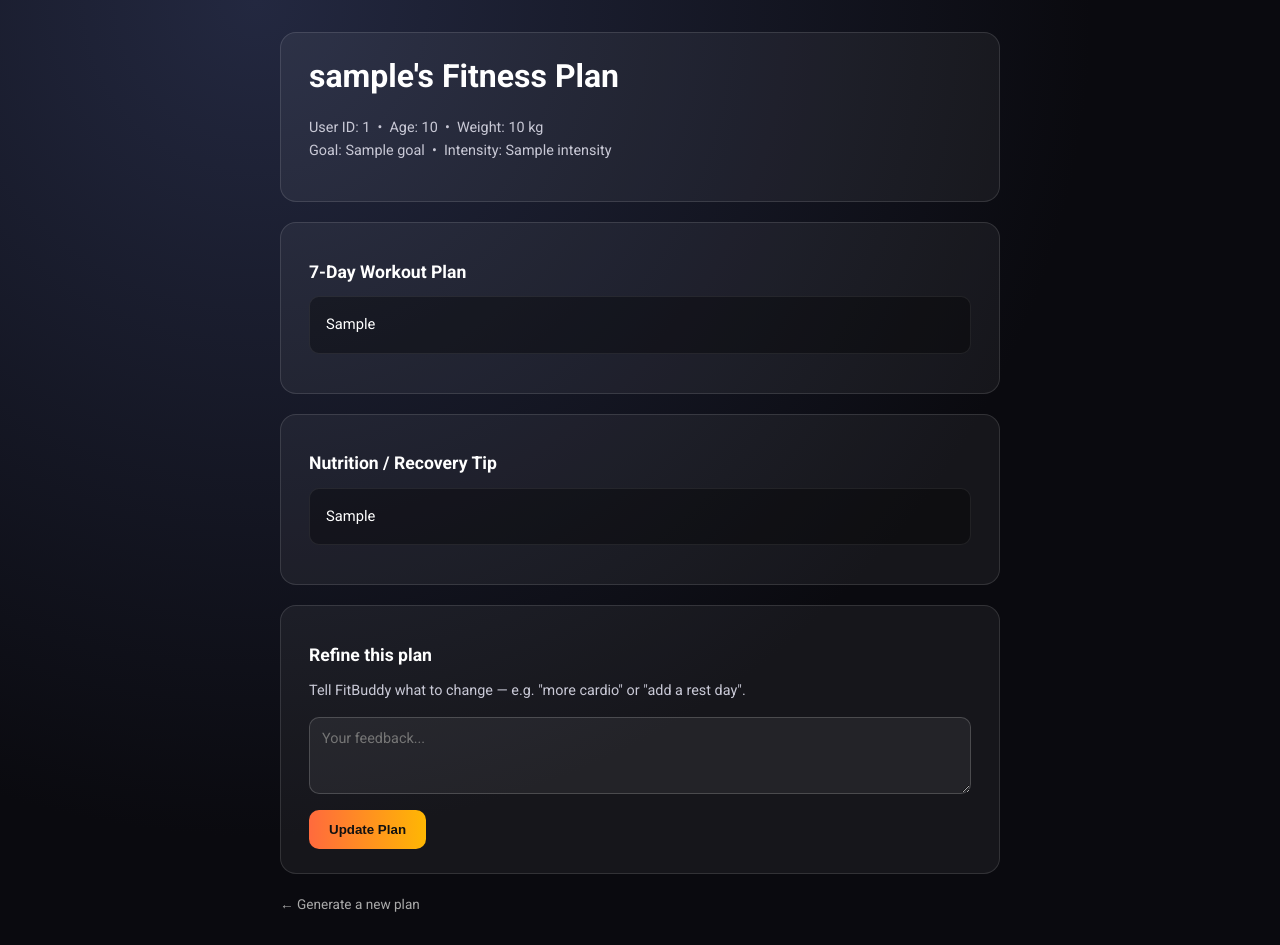
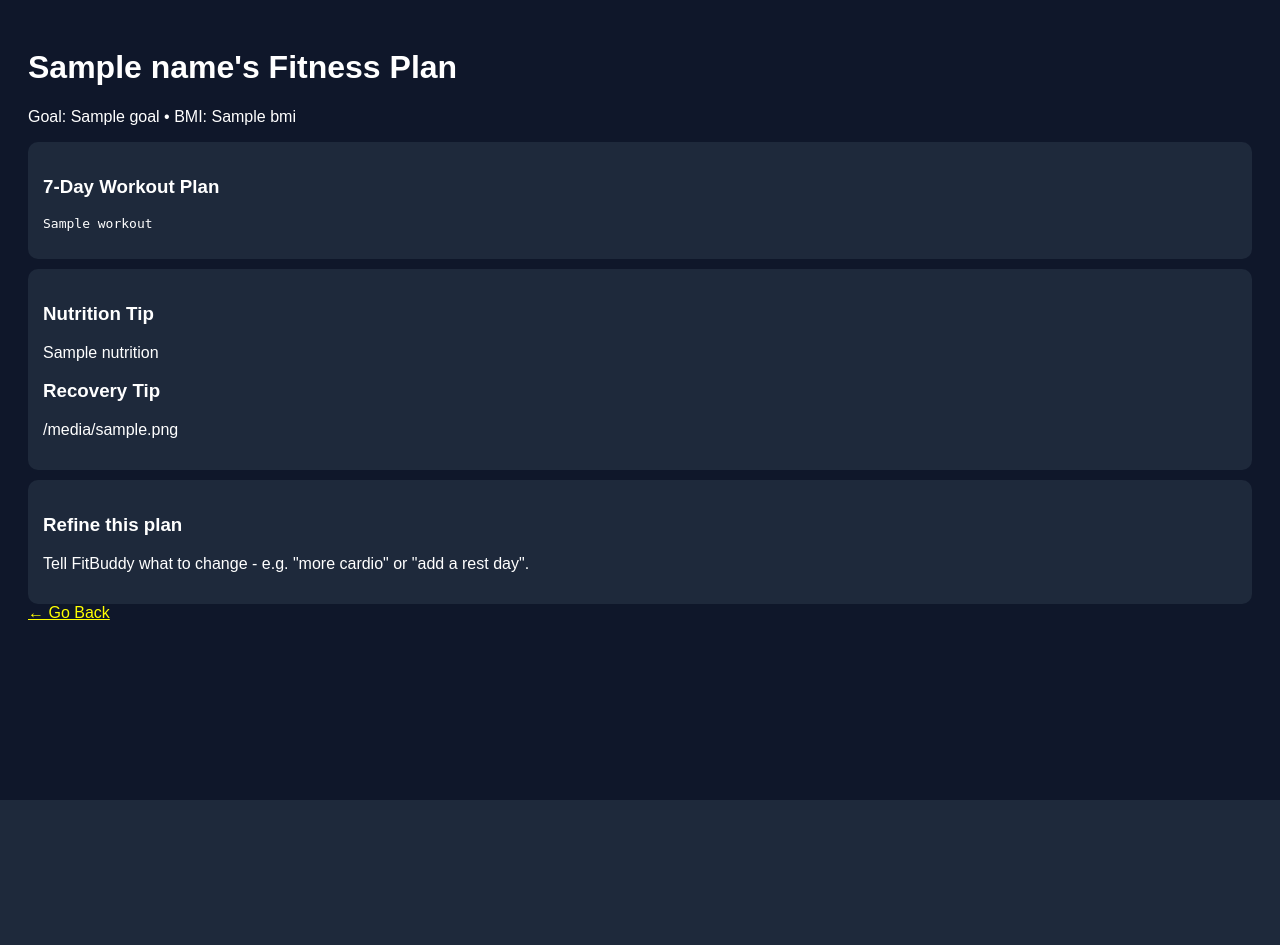
Before and after one commit to saranyasankar976-lab/fit-buddy-AI-Fitness-plan-generator, a FastAPI app: template templates/result.html in a window 1280 px wide. After the commit the page ends 800 px from the top, so only its background shows below. Run offline with FastAPI, Linux system fonts and the light colour scheme; the template is opened without the code that fills it: most values are stand-ins (such as "Sample title", 1, 10 or a date in 2020).

Commit message:
Update result.html

```diff
--- a/templates/result.html
+++ b/templates/result.html
@@ -1,93 +1,27 @@
 <!DOCTYPE html>
-<html lang="en">
-<head>
-<meta charset="UTF-8">
-<meta name="viewport" content="width=device-width, initial-scale=1.0">
-<title>Your Plan - FitBuddy</title>
-<link href="https://fonts.googleapis.com/css2?family=Roboto:wght@400;500;700&display=swap" rel="stylesheet">
-<style>
-  :root { --accent:#ff6a3d; --accent2:#ffb703; }
-  * { box-sizing:border-box; }
-  body {
-    margin:0; font-family:'Roboto', sans-serif; color:#fff; padding:32px 16px;
-    background: radial-gradient(circle at 20% 0%, #232840, #0a0a0f 60%);
-    display:flex; justify-content:center;
-  }
-  .wrap { width:100%; max-width:720px; }
-  .panel {
-    background:rgba(255,255,255,0.05); border:1px solid rgba(255,255,255,0.12);
-    border-radius:16px; padding:24px 28px; margin-bottom:20px;
-  }
-  h1 { margin-top:0; }
-  .badge { display:inline-block; padding:4px 10px; border-radius:999px; font-size:0.75rem;
-    background:rgba(255,183,3,0.15); color:var(--accent2); margin-bottom:10px; }
-  .meta { color:#c9c9d6; font-size:0.9rem; line-height:1.6; }
-  pre {
-    white-space:pre-wrap; word-wrap:break-word; background:rgba(0,0,0,0.35);
-    border-radius:10px; padding:16px; font-family:inherit; font-size:0.92rem; line-height:1.6;
-    border:1px solid rgba(255,255,255,0.08);
-  }
-  h2 { font-size:1.1rem; margin-bottom:8px; }
-  form { margin-top:8px; }
-  textarea, input[type=hidden] {
-    width:100%; padding:12px; border-radius:10px; border:1px solid rgba(255,255,255,0.18);
-    background:rgba(255,255,255,0.06); color:#fff; font-family:inherit; font-size:0.9rem;
-  }
-  button {
-    margin-top:12px; padding:12px 20px; border:none; border-radius:10px;
-    background:linear-gradient(90deg, var(--accent), var(--accent2));
-    color:#111; font-weight:700; cursor:pointer;
-  }
-  a.back { color:#aaa; text-decoration:none; font-size:0.85rem; }
-  a.back:hover { color:#fff; }
-</style>
-</head>
-<body>
-<div class="wrap">
+<html>
+<head><title>Your Plan - FitBuddy</title></head>
+<body style="background:#0f172a; color:white; font-family:sans-serif; padding:20px;">
+<h1>{{ name }}'s Fitness Plan</h1>
+<p>Goal: {{ goal }} • BMI: {{ bmi }}</p>
 
-  {% if error %}
-    <div class="panel"><p>{{ error }}</p><a class="back" href="/">← Back to form</a></div>
-  {% else %}
+<div style="background:#1e293b; padding:15px; border-radius:10px; margin:10px 0;">
+<h3>7-Day Workout Plan</h3>
+<pre style="white-space:pre-wrap;">{{ plan.workout }}</pre>
+</div>
 
-    <div class="panel">
-      {% if updated %}<span class="badge">Plan updated from feedback</span>{% endif %}
-      <h1>{{ username }}'s Fitness Plan</h1>
-      <p class="meta">
-        User ID: {{ user_id }} &nbsp;•&nbsp; Age: {{ age }} &nbsp;•&nbsp; Weight: {{ weight }} kg<br>
-        Goal: {{ goal }} &nbsp;•&nbsp; Intensity: {{ intensity }}
-      </p>
-    </div>
+<div style="background:#1e293b; padding:15px; border-radius:10px; margin:10px 0;">
+<h3>Nutrition Tip</h3>
+<p>{{ plan.nutrition }}</p>
+<h3>Recovery Tip</h3>
+<p>{{ plan.recovery }}</p>
+</div>
 
-    {% if updated and feedback %}
-    <div class="panel">
-      <h2>Your feedback</h2>
-      <p class="meta">"{{ feedback }}"</p>
-    </div>
-    {% endif %}
+<div style="background:#1e293b; padding:15px; border-radius:10px;">
+<h3>Refine this plan</h3>
+<p>Tell FitBuddy what to change - e.g. "more cardio" or "add a rest day".</p>
+</div>
 
-    <div class="panel">
-      <h2>7-Day Workout Plan</h2>
-      <pre>{{ workout_plan }}</pre>
-    </div>
-
-    <div class="panel">
-      <h2>Nutrition / Recovery Tip</h2>
-      <pre>{{ nutrition_tip }}</pre>
-    </div>
-
-    <div class="panel">
-      <h2>Refine this plan</h2>
-      <p class="meta">Tell FitBuddy what to change — e.g. "more cardio" or "add a rest day".</p>
-      <form action="/submit-feedback" method="post">
-        <input type="hidden" name="user_id" value="{{ user_id }}">
-        <textarea name="feedback" rows="3" placeholder="Your feedback..." required></textarea>
-        <button type="submit">Update Plan</button>
-      </form>
-    </div>
-
-    <a class="back" href="/">← Generate a new plan</a>
-  {% endif %}
-
-</div>
+<a href="/" style="color:yellow;">← Go Back</a>
 </body>
 </html>
```
